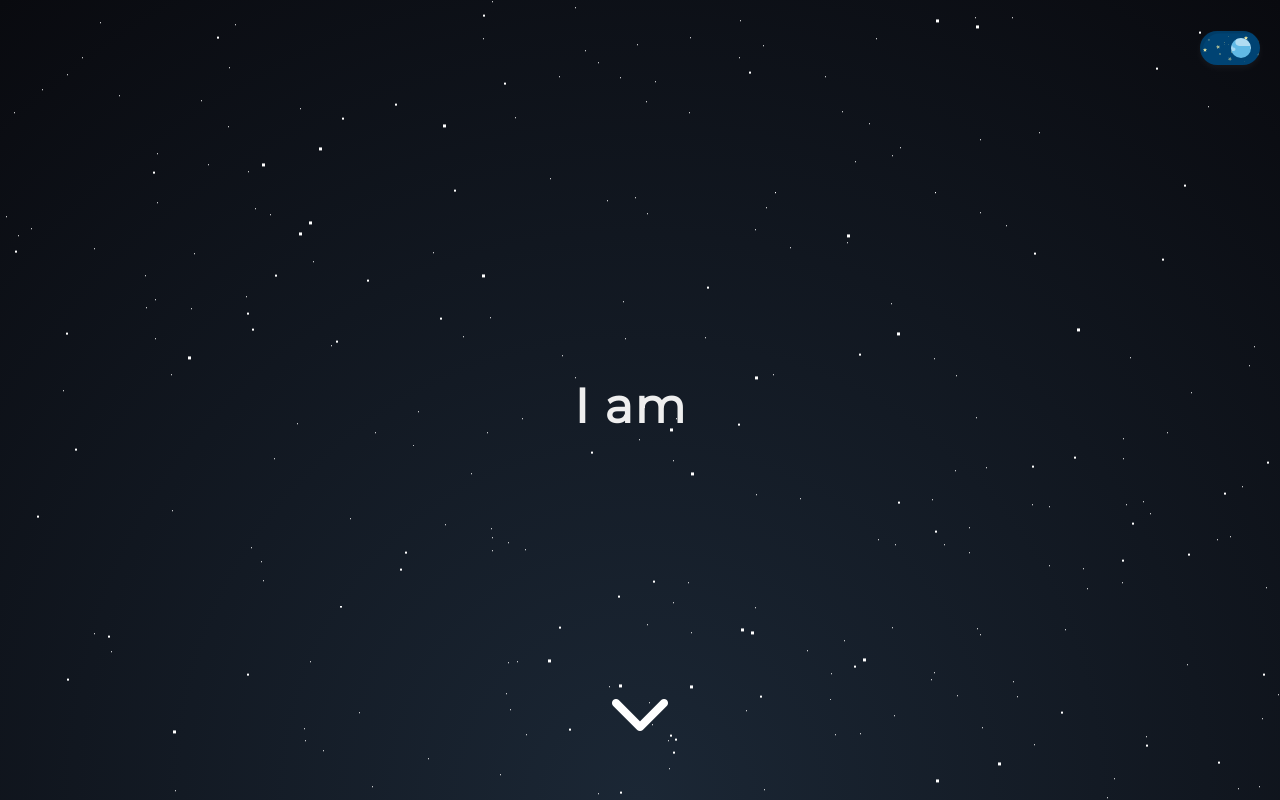
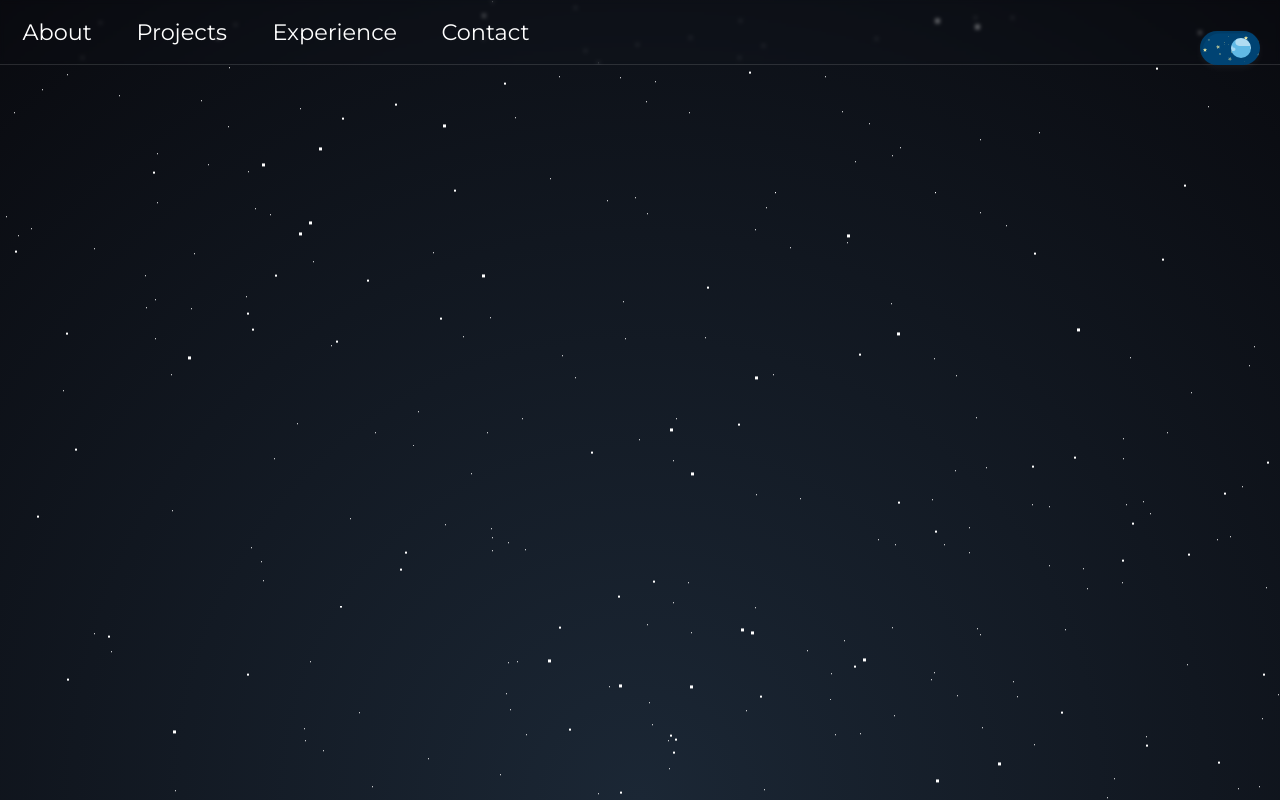
Before and after one commit to akhil-rana/portfolio, a plain HTML site: page index.html in a window 1280 px wide. Both pictures are taken after a click on the icon 640 px from the left and 740 px from the top of the page. Drawn offline with nearby package versions, Linux system fonts and the light colour scheme.

Commit message:
nav bar design

```diff
--- a/index.html
+++ b/index.html
@@ -18,6 +18,7 @@
       src="https://kit.fontawesome.com/7deebd1f3c.js"
       crossorigin="anonymous"
     ></script>
+    <script src="https://cdn.jsdelivr.net/npm/animejs@3.2.0/lib/anime.min.js"></script>
   </head>
   <body>
     <div id="main">
@@ -25,6 +26,20 @@
       <div id="stars2"></div>
       <div id="stars3"></div>
       <div id="content">
+        <div class="container-typing">
+          <p>
+            I am <span class="typed-text"></span
+            ><span class="cursor">&nbsp;</span>
+          </p>
+        </div>
+        <nav id="navBar">
+          <ul>
+            <li><span>About</span></li>
+            <li><span>Projects</span></li>
+            <li><span>Experience</span></li>
+            <li><span>Contact</span></li>
+          </ul>
+        </nav>
         <span id="themeToggle">
           <div class="layout-theme-toggle">
             <label class="container-theme-toggle">
@@ -40,12 +55,6 @@
             </label>
           </div>
         </span>
-        <div class="container-typing">
-          <p>
-            I am <span class="typed-text"></span
-            ><span class="cursor">&nbsp;</span>
-          </p>
-        </div>
         <div id="nextDownArrow">
           <i class="fas fa-chevron-down"></i>
         </div>
--- a/script.js
+++ b/script.js
@@ -1 +1,21 @@
-let theme = 'dark';
+$('#nextDownArrow i').click(() => {
+  $('#nextDownArrow').fadeOut(300);
+  anime({
+    targets: '.container-typing',
+    translateY: '-100%',
+    duration: 1000,
+    easing: 'easeInOutQuad',
+    complete: function (anim) {
+      $('.container-typing').hide();
+      $('#navBar').fadeIn();
+      $('#navBar li').show();
+      anime({
+        targets: '#navBar li',
+        scale: '1.3',
+        duration: 300,
+        direction: 'alternate',
+        easing: 'easeInOutSine',
+      });
+    },
+  });
+});
--- a/style.css
+++ b/style.css
@@ -1,5 +1,8 @@
 #content {
   height: 100%;
+  width: 100%;
+  position: absolute;
+  top: 0;
 }
 
 #nextDownArrow {
@@ -32,3 +35,63 @@
 #nextDownArrow i {
   cursor: pointer;
 }
+
+#navBar {
+  position: absolute;
+  top: 0;
+  width: 100%;
+  height: 4em;
+  -webkit-backdrop-filter: blur(5px);
+  backdrop-filter: blur(2px);
+  border-bottom: 1px solid rgba(255, 255, 255, 0.13);
+}
+#navBar ul {
+  height: 100%;
+  align-items: center;
+  list-style-type: none;
+  display: flex;
+}
+#navBar ul li span {
+  display: inline-block;
+  /* height: 100%; */
+  margin: 1em;
+  position: relative;
+  color: white;
+  font-size: 1.4em;
+  text-decoration: none;
+  font-family: 'Montserrat', sans-serif;
+  cursor: pointer;
+  transition: 0.5s;
+  /* border-bottom: 1px solid white; */
+}
+#navBar ul li span::after {
+  position: absolute;
+  content: '';
+  width: 100%;
+  height: 3px;
+  border-radius: 1px;
+  left: 0;
+  top: 100%;
+  background: rgba(218, 214, 214, 0.7);
+  transition: transform 0.5s;
+  transform: scaleX(0);
+  transform-origin: right;
+}
+#navBar ul li span:hover {
+  /* transform: scale(); */
+  font-size: 1.44em;
+}
+#navBar ul li span:hover::after {
+  transform: scaleX(1);
+  transform-origin: left;
+  background: rgba(218, 214, 214, 0.7);
+}
+#navBar ul li{
+  transform: scale(0.25);
+}
+/* #nextDownArrow,
+.container-typing, */
+#navBar,
+#navBar ul li {
+  display: none;
+}
```
